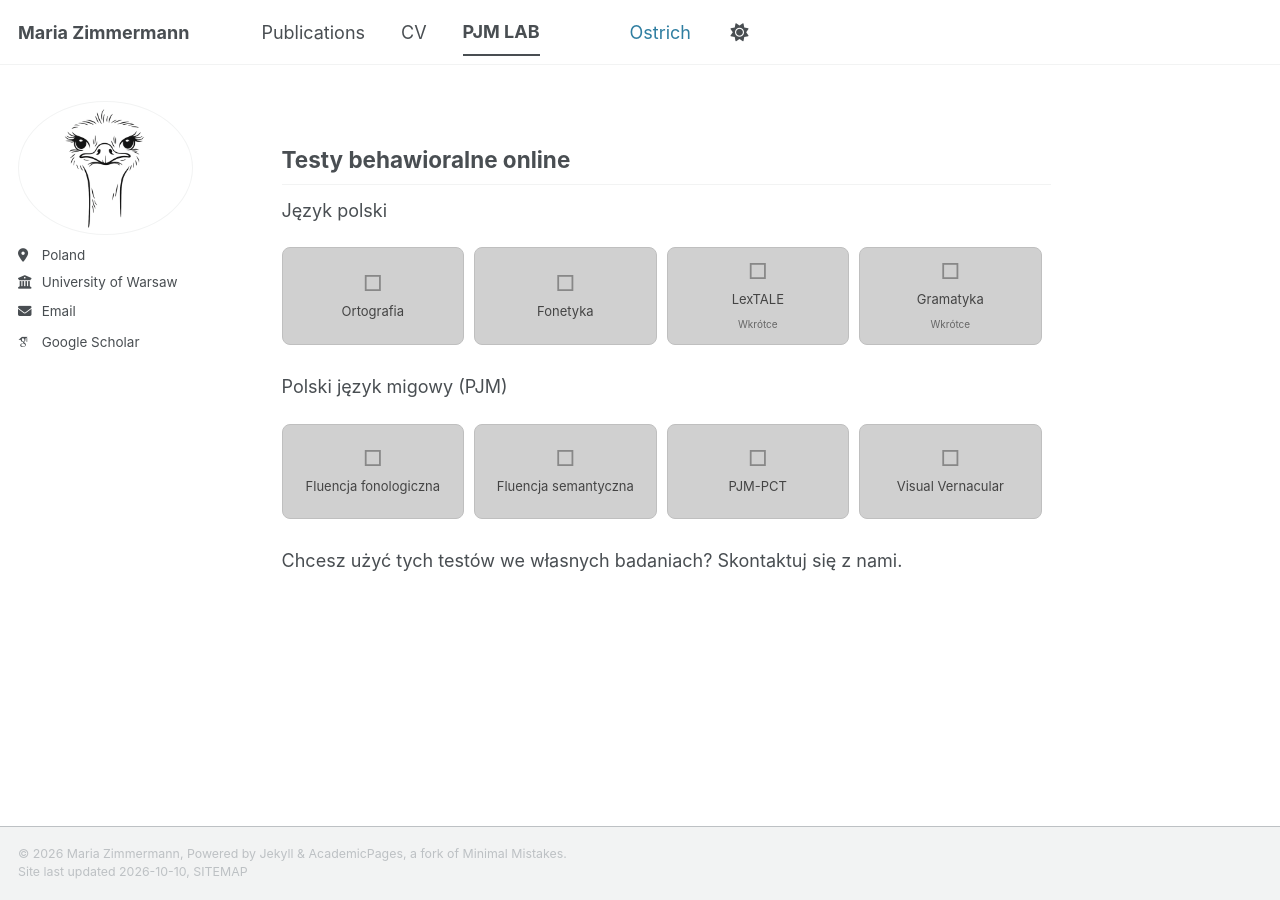
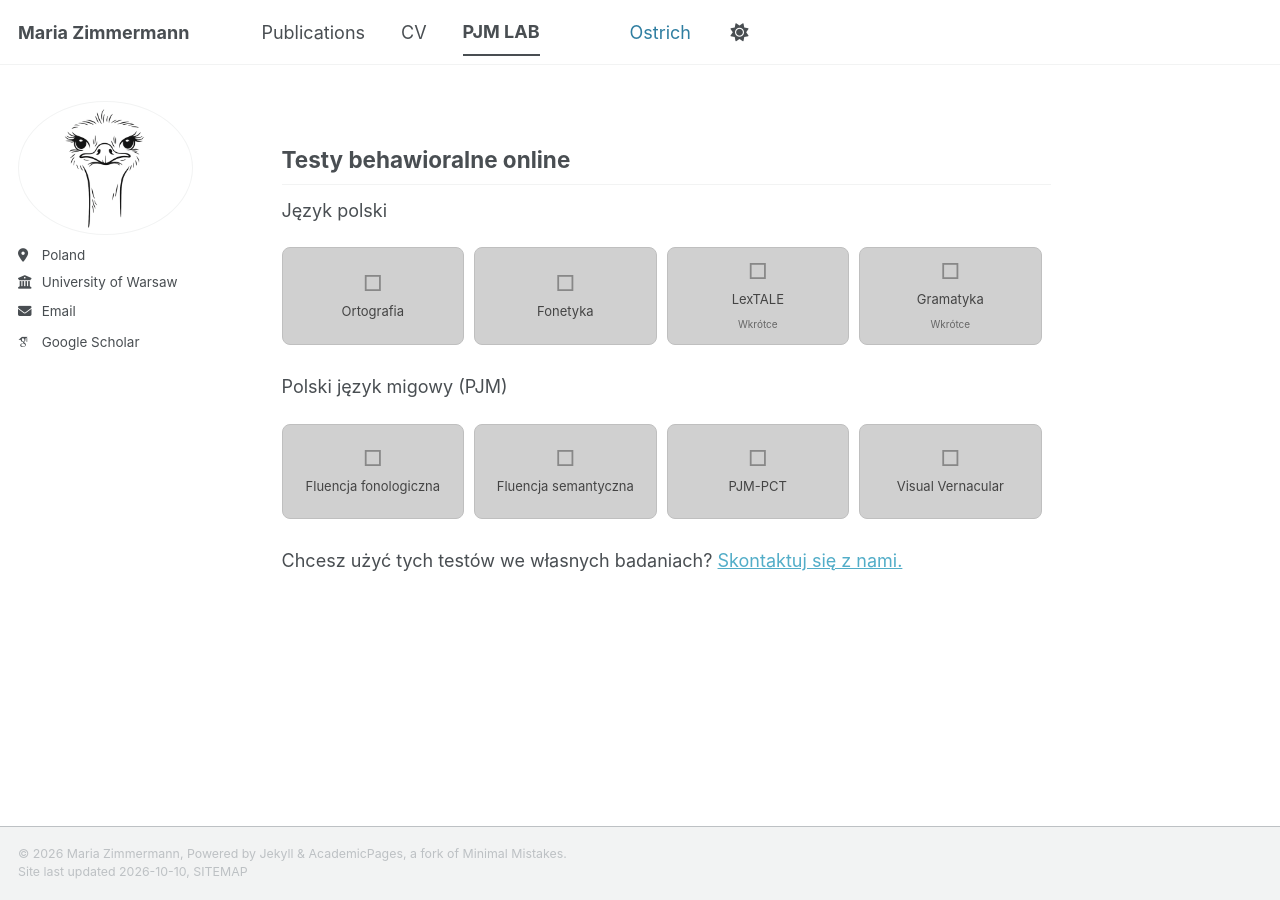
Before and after one commit to MariaZofiaZimmermann/mariazofiazimmermann.github.io, a Jekyll site: the page built from _pages/pjmlab.md, in a window 1280 px wide. Built offline with Jekyll 4.4.1, drawn with Linux system fonts in a browser that asks for light colours; some web fonts are replaced; a script bundle is joined from its source files by our own code; library files that are not in the unit come from our copies.

Commit message:
Update pjmlab.md

```diff
--- a/_pages/pjmlab.md
+++ b/_pages/pjmlab.md
@@ -139,7 +139,10 @@ a.pjmlab-tile:focus-visible {
 
 </div>
 
+
 <p class="pjmlab-contact">
   Chcesz użyć tych testów we własnych badaniach?
-  Skontaktuj się z nami.
+  <a href="mailto:mzf.zimmermann@gmail.com?subject=PJMlab%20-%20wykorzystanie%20test%C3%B3w">
+    Skontaktuj się z nami.
+  </a>
 </p>
```
